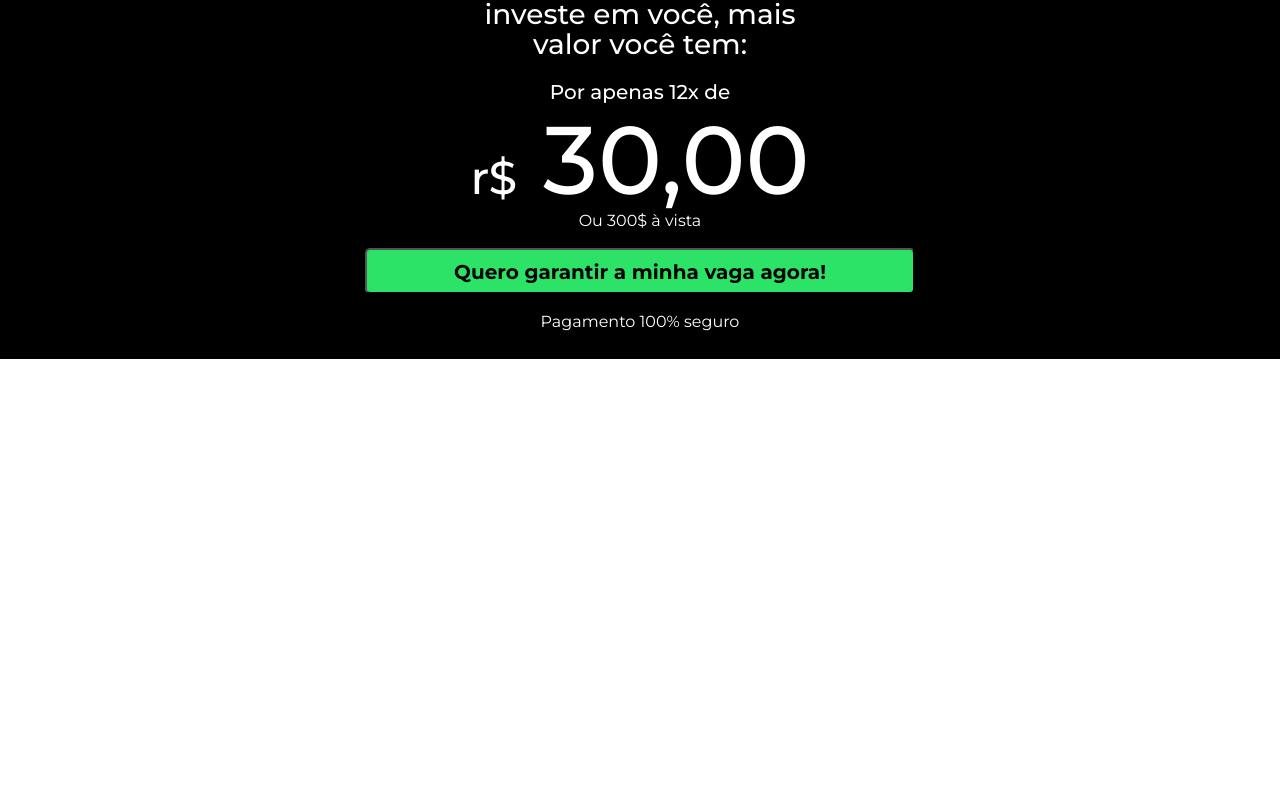
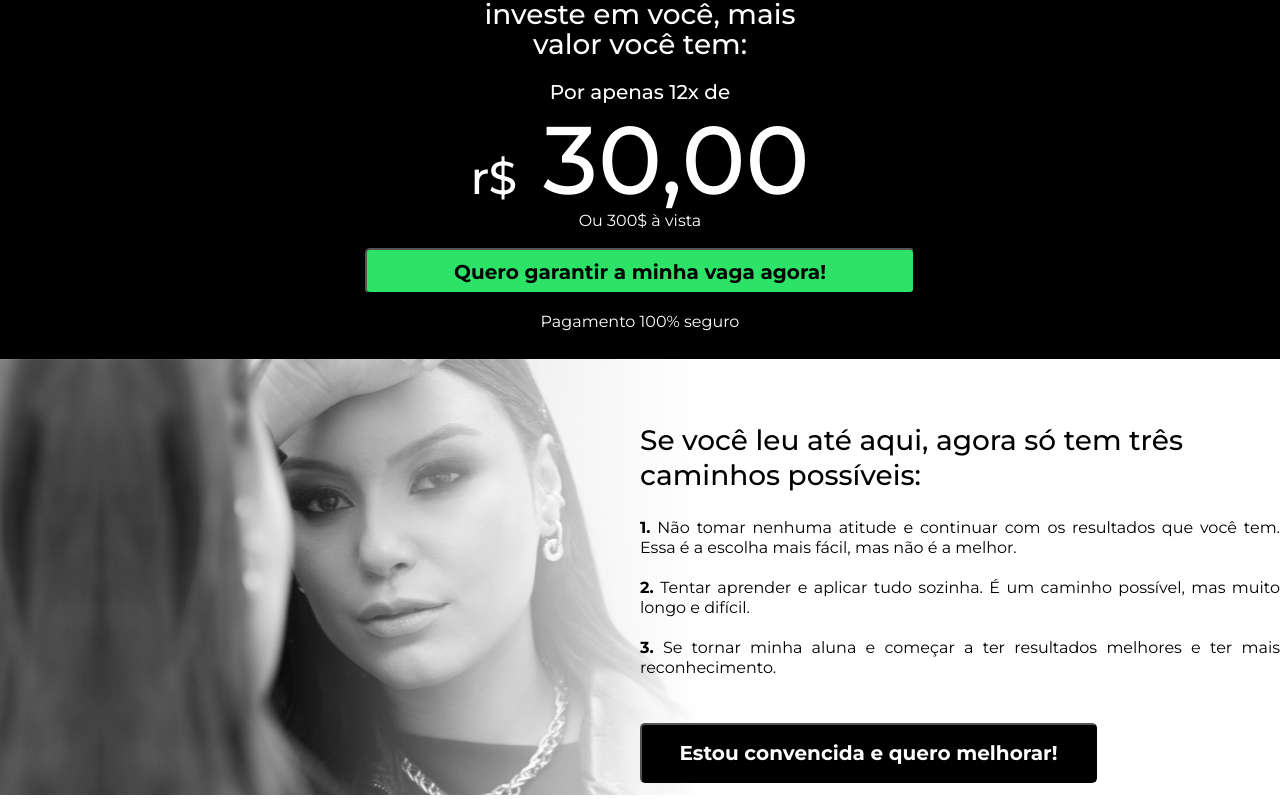
Before and after one commit to matheusmfl/larissaOliveiraLanding, a React (Vite) app: page / in a window 1280 px wide. Shown: the part 4132-4931 px from the top of the page. Before the commit the page ends 4491 px from the top, so only its background shows below. Built offline with nearby package versions, Linux system fonts and the light colour scheme.

Commit message:
Adicionando a última sessão

```diff
--- a/src/App.tsx
+++ b/src/App.tsx
@@ -2,6 +2,7 @@ import "../src/styles/global.css";
 import { AboutMe } from "./components/aboutMe";
 import { CardsSection } from "./components/CardsSection";
 import { Header } from "./components/Header";
+import { LastSection } from "./components/lastSection";
 
 import { Section1 } from "./components/section1";
 import { SectionCard2 } from "./components/sectionCards2";
@@ -20,6 +21,7 @@ export function App() {
       <SectionCard2 />
       <SectionFeedback />
       <StartToday />
+      <LastSection />
     </>
   );
 }
--- /dev/null
+++ b/src/components/lastSection/index.tsx
@@ -0,0 +1,34 @@
+import { Button } from "../button";
+import imgLastSection from "../../assets/imgLastSection.png";
+import "./style.css";
+
+export function LastSection() {
+  return (
+    <div className="lastSection">
+      <div style={{ width: "50%" }}>
+        <img src={imgLastSection} alt="" />
+      </div>
+      <div style={{ paddingTop: "5%" }}>
+        <h3>Se você leu até aqui, agora só tem três caminhos possíveis:</h3>
+
+        <p>
+          <strong>1.</strong> Não tomar nenhuma atitude e continuar com os
+          resultados que você tem. Essa é a escolha mais fácil, mas não é a
+          melhor.
+        </p>
+
+        <p>
+          <strong>2.</strong> Tentar aprender e aplicar tudo sozinha. É um
+          caminho possível, mas muito longo e difícil.
+        </p>
+
+        <p className="lastChild">
+          <strong>3.</strong> Se tornar minha aluna e começar a ter resultados
+          melhores e ter mais reconhecimento.
+        </p>
+
+        <Button title="Estou convencida e quero melhorar!" width="457px" />
+      </div>
+    </div>
+  );
+}
--- /dev/null
+++ b/src/components/lastSection/style.css
@@ -0,0 +1,32 @@
+.lastSection {
+  display: flex;
+  color: black;
+}
+
+.lastSection p {
+  font-family: "Montserrat";
+  font-style: normal;
+  font-weight: 400;
+  font-size: 16px;
+  line-height: 20px;
+  /* or 125% */
+
+  text-align: justify;
+
+  color: #000000;
+}
+
+.lastSection h3 {
+  margin-bottom: 25px;
+  font-style: normal;
+  font-weight: 500;
+  font-size: 28px;
+  line-height: 35px;
+  /* or 125% */
+
+  color: #000000;
+}
+
+.lastChild {
+  padding-bottom: 25px;
+}
```
Also changed, not shown: src/assets/imgLastSection.png (renamed from src/assets/Imagem-seção-9.png).
